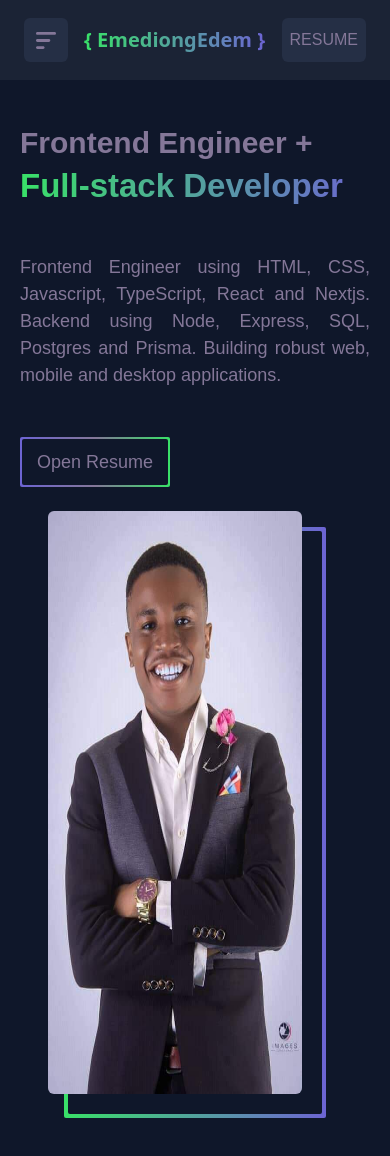
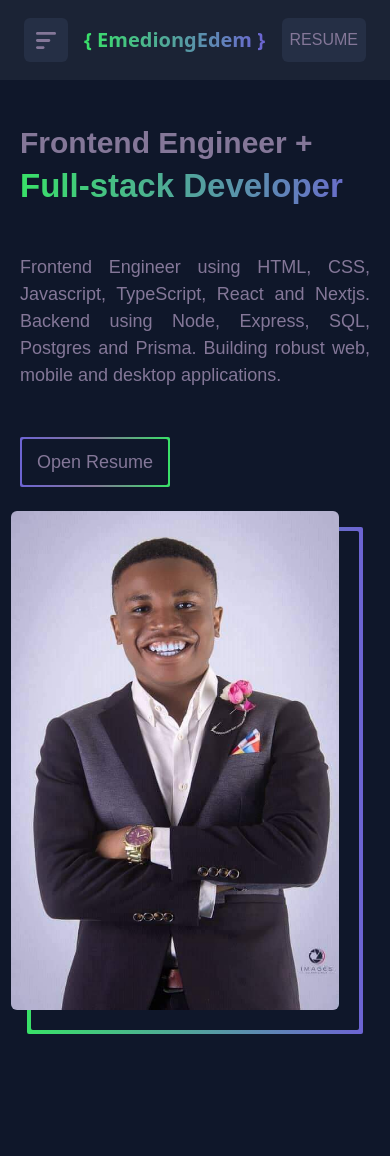
Before and after one commit to edememediong1/litefolio, a React (Vite) app: page / in a window 390 px wide. Shown: the top 1156 px of the page. Built offline with nearby package versions, Linux system fonts and the light colour scheme; a web font is replaced by a local one.

Commit message:
styling about #2

```diff
--- a/src/index.css
+++ b/src/index.css
@@ -215,7 +215,7 @@
 
         .home-img-cont{
            height: 70vh;
-           width: 70%;
+           width: 90%;
            justify-self: start;
            margin-bottom: 0px;
         }
@@ -237,7 +237,7 @@
         }
     }
 
-    @media (max-width: 376px){
+    @media (max-width: 480px){
 
         .home-img-cont{
             height: 60vh;
```
